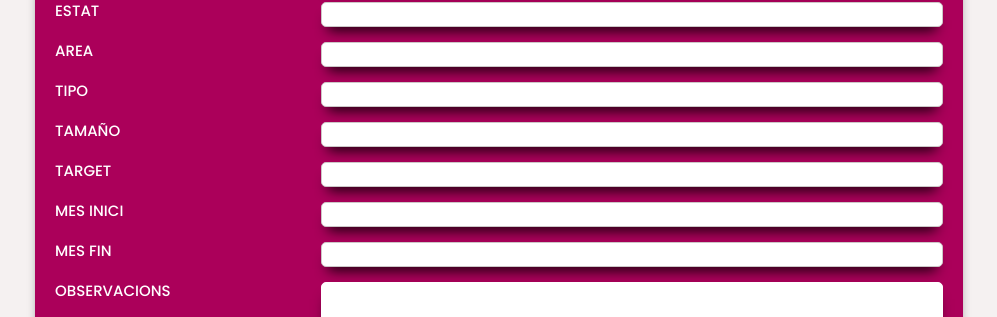
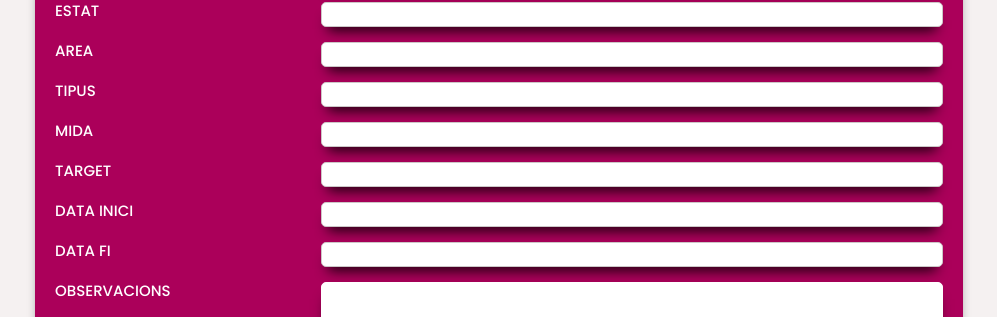
Before and after one commit to Alisa-InWonderland/Labcoop, a React (Create React App) app in the folder frontend/: page /projects/1 in a window 1280 px wide. Shown: the part 364-681 px from the top of the page, without its empty margins (45-1042 px from the left). Built offline with nearby package versions, Linux system fonts and the light colour scheme; no server answers; a web font is replaced by a local one.

Commit message:
Correccion catala form

```diff
--- a/frontend/src/Components/ProjectForm/index.js
+++ b/frontend/src/Components/ProjectForm/index.js
@@ -109,7 +109,7 @@ export const ProjectForm = ({addProject, deleteProject}) => {
                             </div>
 
                             <div className="experience-form-group">
-                                <label htmlFor="">TIPO</label>
+                                <label htmlFor="">TIPUS</label>
                                 <input type="text"
                                        value={datos.type}
                                        name="type" id="" cols="50" rows="5"
@@ -119,7 +119,7 @@ export const ProjectForm = ({addProject, deleteProject}) => {
 
 
                             <div className="experience-form-group">
-                                <label htmlFor="">TAMAÑO</label>
+                                <label htmlFor="">MIDA</label>
                                 <input type="text"
                                        className="experience-form-control"
                                        onChange={handleInputChange}
@@ -137,7 +137,7 @@ export const ProjectForm = ({addProject, deleteProject}) => {
                             </div>
 
                             <div className="experience-form-group">
-                                <label htmlFor="">MES INICI</label>
+                                <label htmlFor="">DATA INICI</label>
                                 <input type="text"
                                        className="experience-form-control"
                                        onChange={handleInputChange}
@@ -146,7 +146,7 @@ export const ProjectForm = ({addProject, deleteProject}) => {
                             </div>
 
                             <div className="experience-form-group">
-                                <label htmlFor="">MES FIN</label>
+                                <label htmlFor="">DATA FI</label>
                                 <input type="text"
                                        className="experience-form-control"
                                        onChange={handleInputChange}
```
